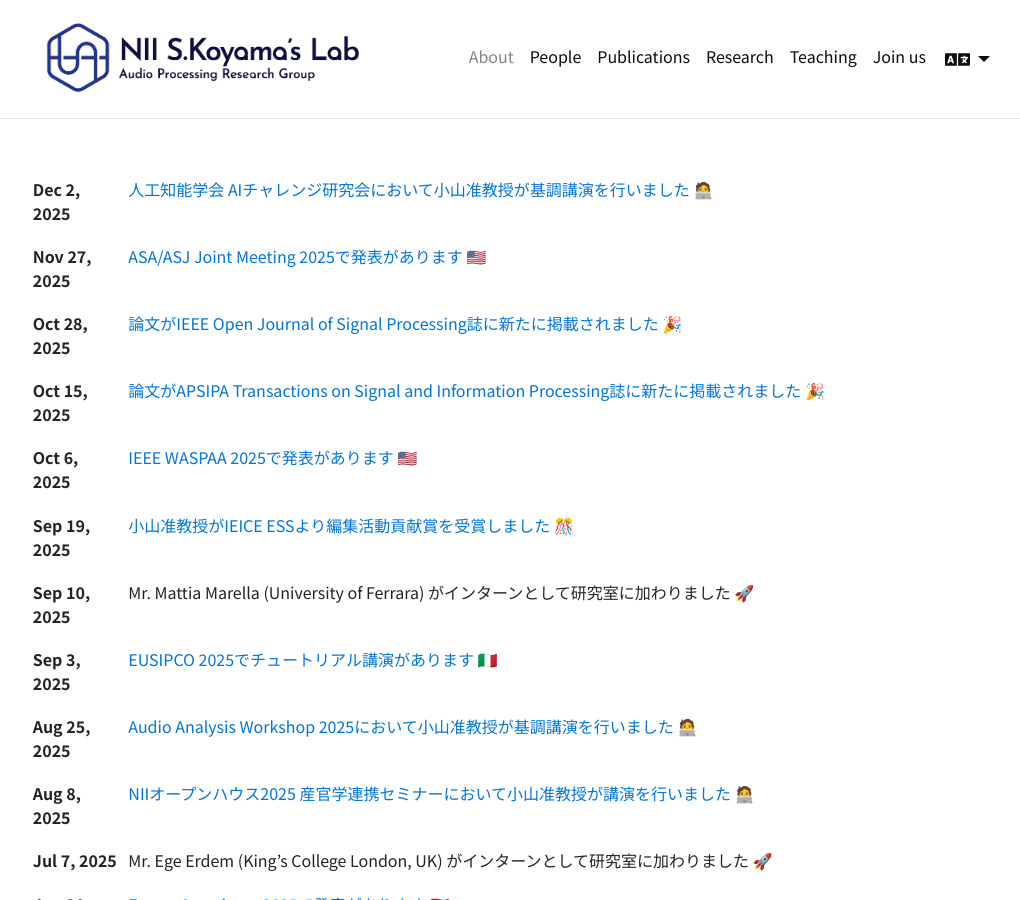
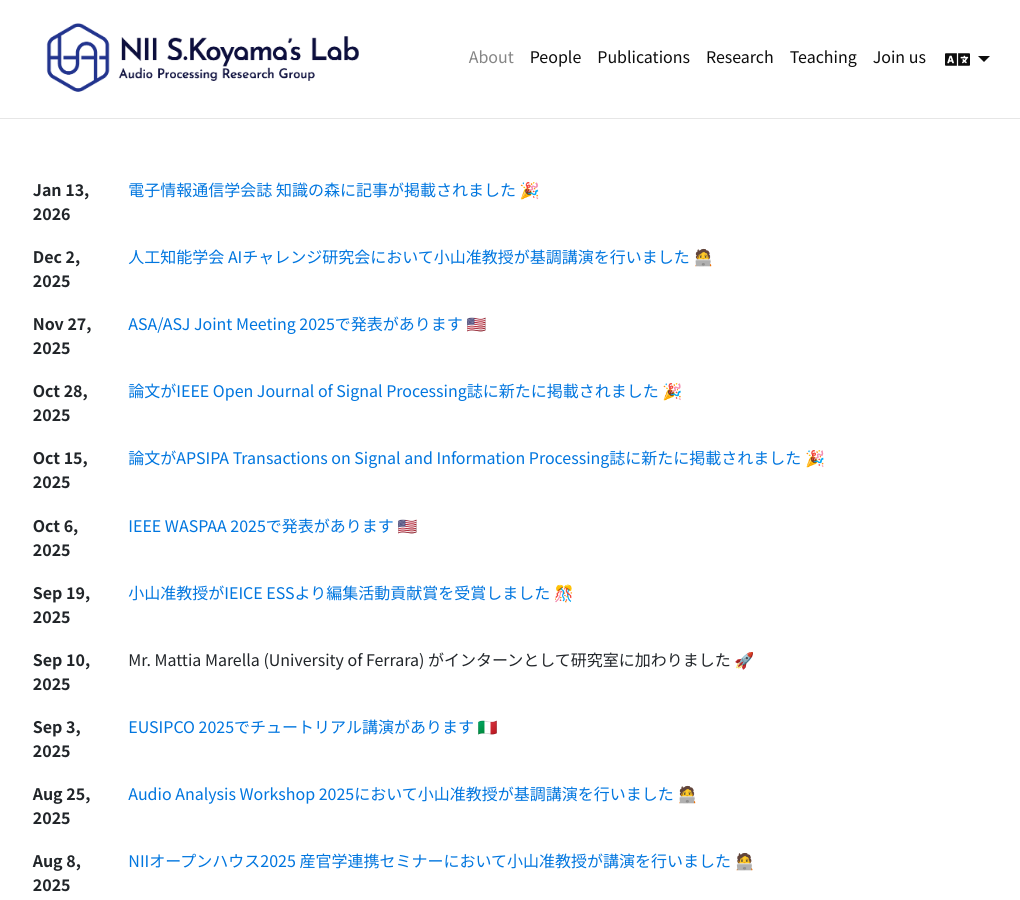
Before and after one commit to skoyamalab/skoyamalab.github.io, a Jekyll site: the page built from news_ja.html, in a window 1280 px wide and 900 px high. Shown: the whole window, without its empty margins (127-1147 px from the left). Built offline with Jekyll 4.4.1, drawn with Linux system fonts in a browser that asks for light colours; comment, search, counter and statistics services are not loaded; a style sheet for code colours, icons or effects is not loaded.

Commit message:
updated pubs

```diff
--- a/_data/venues.yml
+++ b/_data/venues.yml
@@ -38,6 +38,10 @@
   url: https://www.jstage.jst.go.jp/browse/jasj/-char/ja
   color: "#f92080"
 
+"電子情報通信学会誌":
+  url: https://www.ieice.org/jpn/books/kaishi.html
+  color: "#f92080"
+
 "ICASSP":
   url: https://ieeexplore.ieee.org/xpl/conhome/1000002/all-proceedings
 
--- /dev/null
+++ b/_news_ja/announcement20260113.md
@@ -0,0 +1,16 @@
+---
+layout: post
+title: 電子情報通信学会誌 知識の森に記事が掲載されました 🎉
+date: 2026-1-13 10:00:00+0900
+lang: ja
+inline: false
+related_posts: false
+---
+
+[電子情報通信学会誌 知識の森](https://doi.org/10.1109/MSP.2024.3465896)に"音場再生・制御"に関する記事が掲載されました 🎉
+
+***
+
+<div style="font-weight:bolder">音場再生・制御</div>
+小山 翔一
+- Link 🔗: [https://www.ieice-hbkb.org/portal/2026/01/01/%e9%9f%b3%e5%a0%b4%e5%86%8d%e7%94%9f%e3%83%bb%e5%88%b6%e5%be%a1/](https://www.ieice-hbkb.org/portal/2026/01/01/%e9%9f%b3%e5%a0%b4%e5%86%8d%e7%94%9f%e3%83%bb%e5%88%b6%e5%be%a1/)
```
Also changed, not shown: _news/announcement20260113.md (added, +16 -0 lines).
